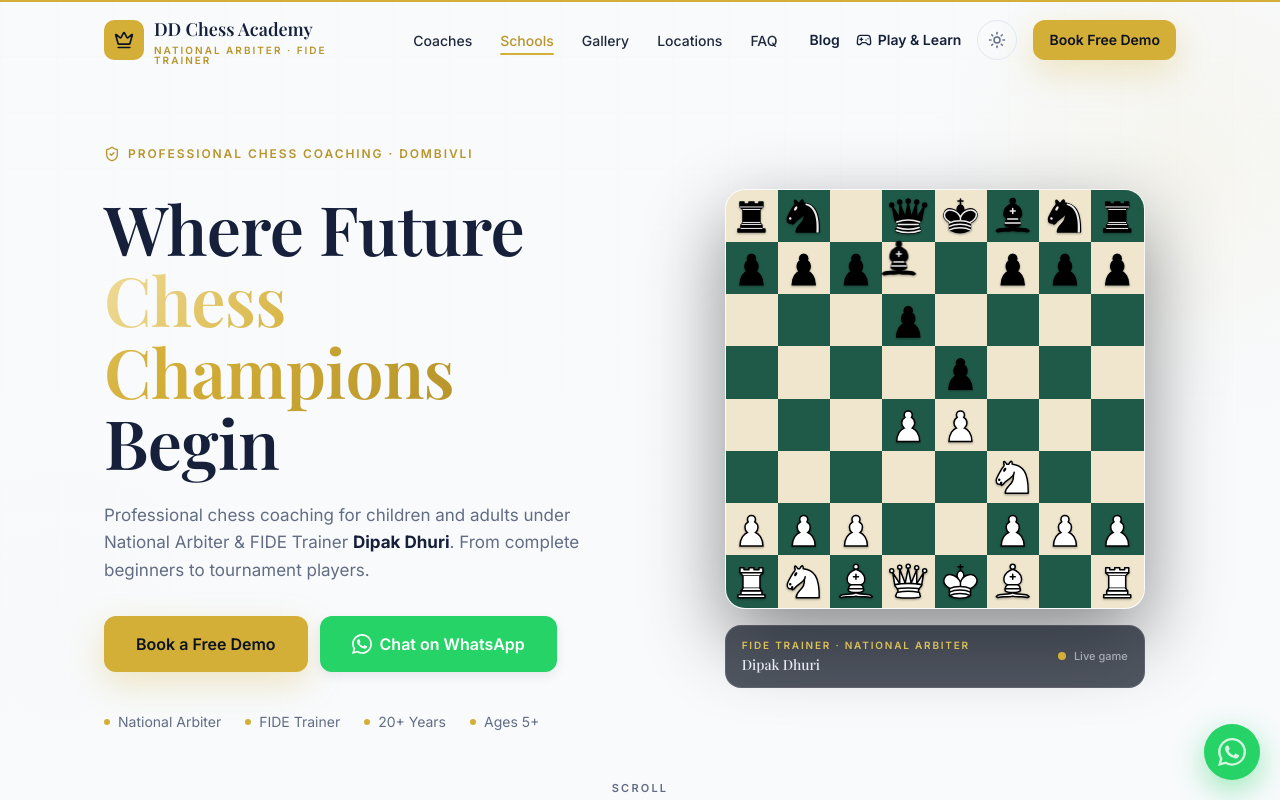
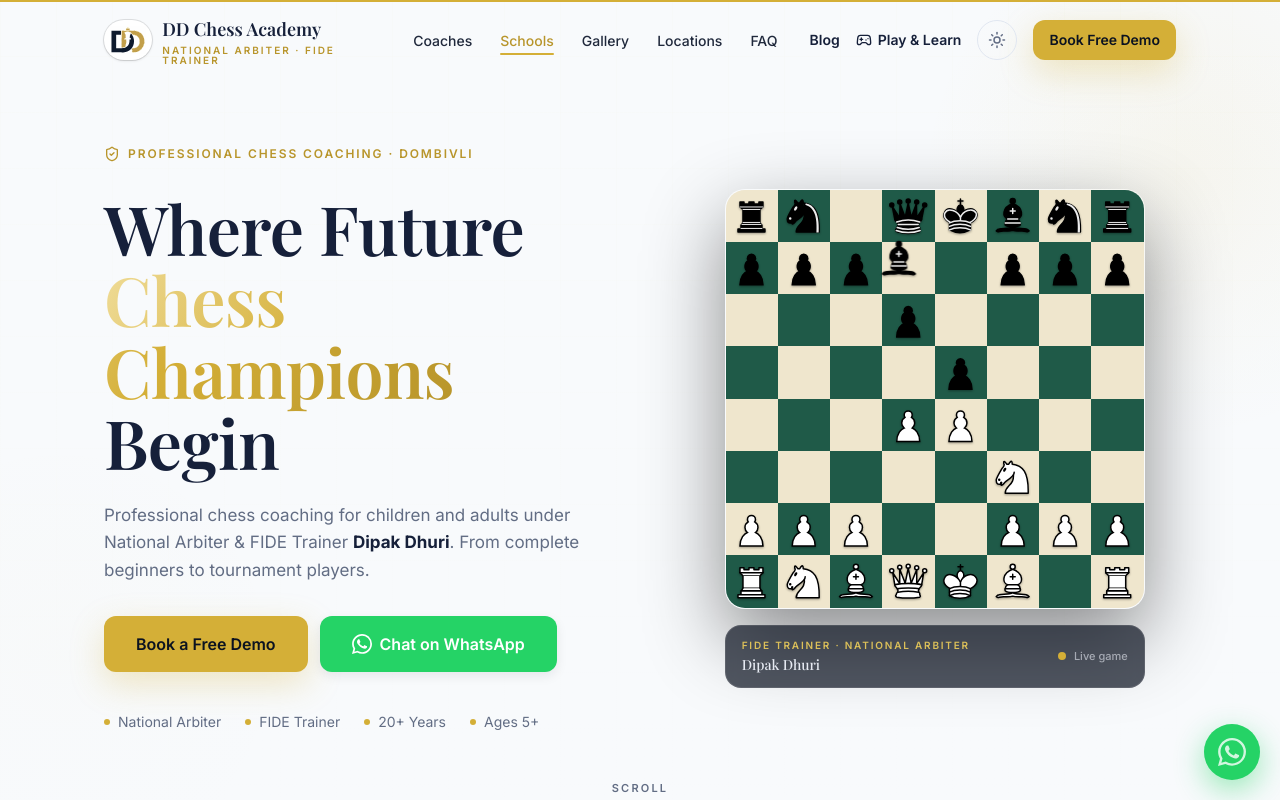
Before and after one commit to Chinmmaayyy/DD__CHESSACADEMY, a React (Vite) app: page / in a window 1280 px wide. Shown: the top 800 px of the page. Built offline with nearby package versions, Linux system fonts and the light colour scheme.

Commit message:
Navbar/footer/learn: use crisp vector DD emblem logo (cropped from SVG)

```diff
--- a/src/components/layout/Footer.tsx
+++ b/src/components/layout/Footer.tsx
@@ -1,5 +1,6 @@
-import { Crown, Camera, Globe, Play, Phone, Mail, MapPin } from 'lucide-react'
+import { Camera, Globe, Play, Phone, Mail, MapPin } from 'lucide-react'
 import { Link } from 'react-router-dom'
+import logoSvg from '@/assets/logo.svg'
 import { Container } from '@/components/ui/Container'
 import { navLinks } from '@/data/nav'
 import { branches } from '@/data/branches'
@@ -16,8 +17,8 @@
           {/* Brand */}
           <div>
             <div className="flex items-center gap-2.5">
-              <span className="grid size-10 place-items-center rounded-[10px] bg-gold-500 text-navy-900">
-                <Crown className="size-5" strokeWidth={2} />
+              <span className="flex h-10 items-center overflow-hidden rounded-lg bg-white px-1.5">
+                <img src={logoSvg} alt="DD Chess Academy logo" className="h-7 w-auto" />
               </span>
               <span className="font-display text-lg font-semibold text-white">
                 DD Chess Academy
--- a/src/components/layout/Navbar.tsx
+++ b/src/components/layout/Navbar.tsx
@@ -1,7 +1,8 @@
 import { useEffect, useState } from 'react'
 import { Link } from 'react-router-dom'
 import { AnimatePresence, motion } from 'framer-motion'
-import { Menu, X, Crown, Gamepad2, BookOpen } from 'lucide-react'
+import { Menu, X, Gamepad2, BookOpen } from 'lucide-react'
+import logoSvg from '@/assets/logo.svg'
 import { navLinks } from '@/data/nav'
 import { ACADEMY, WHATSAPP_DEFAULT_MESSAGE } from '@/lib/constants'
 import { whatsappLink, cn } from '@/lib/utils'
@@ -53,8 +54,8 @@
           className="flex min-w-0 items-center gap-2 sm:gap-2.5"
           aria-label="DD Chess Academy home"
         >
-          <span className="grid size-9 shrink-0 place-items-center rounded-[10px] bg-gold-500 text-navy-900 sm:size-10">
-            <Crown className="size-5" strokeWidth={2} />
+          <span className="flex h-9 shrink-0 items-center overflow-hidden rounded-lg bg-white px-1.5 shadow-sm ring-1 ring-black/10 sm:h-10">
+            <img src={logoSvg} alt="DD Chess Academy logo" className="h-6 w-auto sm:h-7" />
           </span>
           <span className="flex min-w-0 flex-col leading-none">
             <span className="font-display text-base font-semibold text-heading sm:text-lg">
--- a/src/layouts/LearnLayout.tsx
+++ b/src/layouts/LearnLayout.tsx
@@ -1,6 +1,7 @@
 import { Link, NavLink, Outlet } from 'react-router-dom'
-import { Crown, ArrowLeft, Puzzle, LibraryBig, Bot, Grid3x3 } from 'lucide-react'
+import { ArrowLeft, Puzzle, LibraryBig, Bot, Grid3x3 } from 'lucide-react'
 import { cn } from '@/lib/utils'
+import logoSvg from '@/assets/logo.svg'
 import { ThemeToggle } from '@/components/ui/ThemeToggle'
 
 const learnNav = [
@@ -18,8 +19,8 @@
         <div className="container-x flex h-16 items-center justify-between gap-4">
           <div className="flex items-center gap-3">
             <Link to="/" className="flex items-center gap-2.5" aria-label="DD Chess Academy home">
-              <span className="grid size-9 place-items-center rounded-[10px] bg-gold-500 text-navy-900">
-                <Crown className="size-5" strokeWidth={2} />
+              <span className="flex h-9 items-center overflow-hidden rounded-lg bg-white px-1.5 ring-1 ring-black/10">
+                <img src={logoSvg} alt="DD Chess Academy logo" className="h-6 w-auto" />
               </span>
               <span className="hidden font-display text-base font-semibold text-heading sm:block">
                 DD Chess · Play
```
Also changed, not shown: src/assets/logo.svg (added).
